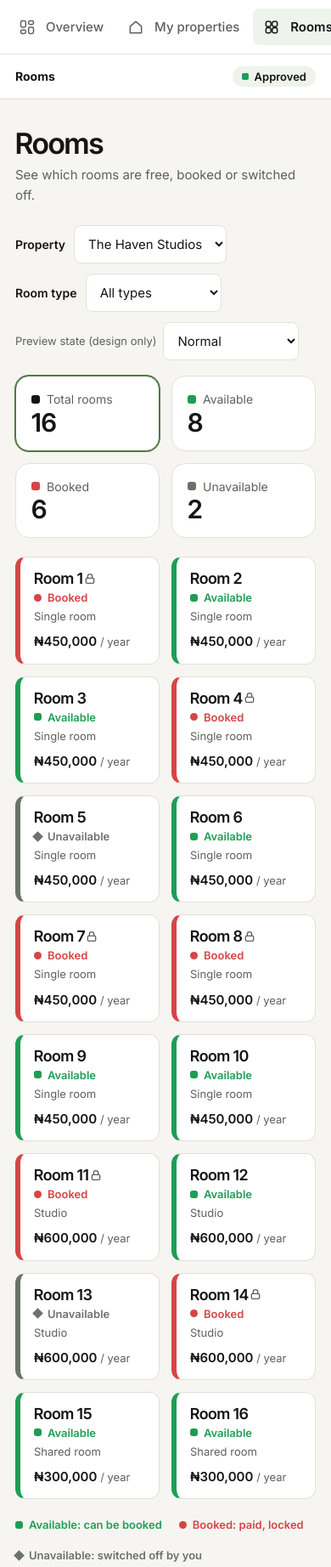
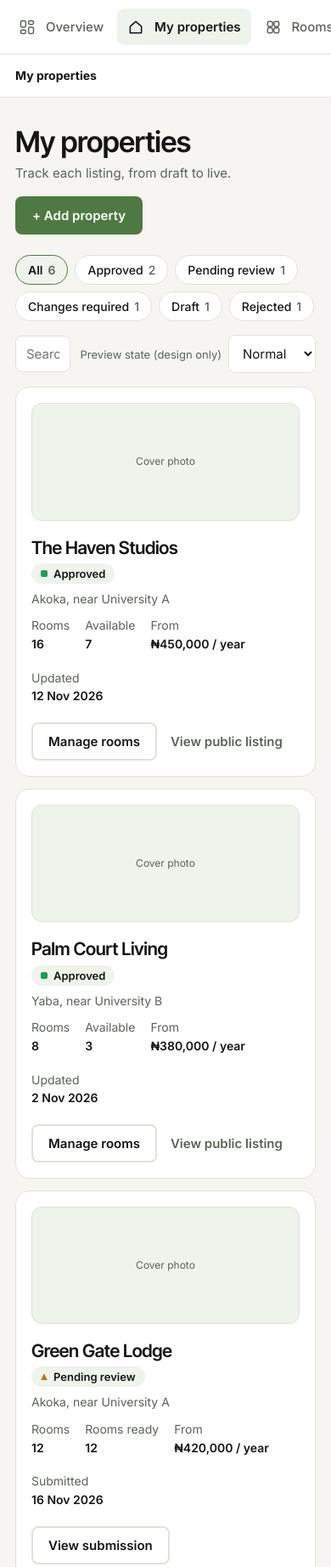
Before and after one commit to Judah1604/Janus-Studios, a plain HTML site: page index.html in a window 390 px wide. Shown: the top 1844 px of the page at 85% size. Drawn offline with Linux system fonts and the light colour scheme.

Commit message:
added new page

```diff
--- a/index.html
+++ b/index.html
@@ -6,7 +6,7 @@
 			name="viewport"
 			content="width=device-width, initial-scale=1, viewport-fit=cover"
 		/>
-		<title>StayHub – Rooms</title>
+		<title>StayHub – My properties</title>
 		<link
 			href="https://fonts.googleapis.com/css2?family=Inter:wght@400;500;600;700&family=Inter+Tight:wght@500;600;700&display=swap"
 			rel="stylesheet"
@@ -582,69 +582,43 @@
 				}
 			}
 
-			.stats {
-				display: grid;
-				grid-template-columns: repeat(4, 1fr);
-				gap: 14px;
-				margin-bottom: 22px;
+			.tabs {
+				display: flex;
+				gap: 8px;
+				flex-wrap: wrap;
+				margin-bottom: 16px;
 			}
-			.stat {
+			.tab {
+				font: 500 14px var(--b);
+				padding: 8px 14px;
+				border-radius: 999px;
+				border: 1px solid var(--line);
 				background: var(--card);
-				border: 1px solid var(--line);
-				border-radius: 16px;
-				padding: 16px 18px;
-				text-align: left;
-				font: inherit;
-				color: inherit;
+				color: var(--text);
 				cursor: pointer;
 			}
-			.stat:hover {
+			.tab:hover {
 				border-color: var(--text);
 			}
-			.stat[aria-pressed="true"] {
+			.tab[aria-pressed="true"] {
+				background: var(--soft);
 				border-color: var(--green);
-				box-shadow: 0 0 0 1px var(--green);
+				font-weight: 600;
 			}
-			.stat b {
-				display: block;
-				font: 600 30px var(--h);
-				line-height: 1.1;
-			}
-			.stat span {
+			.tab em {
+				font-style: normal;
 				color: var(--muted);
-				font-size: 14px;
-				display: flex;
-				align-items: center;
-				gap: 8px;
-			}
-			.dot {
-				width: 10px;
-				height: 10px;
-				border-radius: 3px;
-				display: inline-block;
-			}
-			.d-a {
-				background: var(--ok);
-			}
-			.d-b {
-				background: var(--bad);
-			}
-			.d-u {
-				background: var(--off);
-			}
-			.d-t {
-				background: var(--text);
+				margin-left: 6px;
 			}
 			.tools {
 				display: flex;
 				gap: 12px;
 				align-items: center;
 				flex-wrap: wrap;
-				margin-bottom: 18px;
+				margin-bottom: 16px;
 			}
-			.tools select {
-				width: auto;
-				min-width: 160px;
+			.tools input {
+				max-width: 300px;
 			}
 			.tools .prev {
 				margin-left: auto;
@@ -654,95 +628,110 @@
 				font-size: 13px;
 				color: var(--muted);
 			}
-			.rgrid {
-				display: grid;
-				grid-template-columns: repeat(4, 1fr);
-				gap: 14px;
+			.tools .prev select {
+				width: auto;
 			}
-			.tile {
+			.pc {
 				background: var(--card);
 				border: 1px solid var(--line);
-				border-left: 6px solid var(--off);
+				border-radius: 16px;
+				padding: 18px;
+				display: grid;
+				grid-template-columns: 132px 1fr auto;
+				gap: 20px;
+				align-items: center;
+			}
+			.pc + .pc {
+				margin-top: 14px;
+			}
+			.pt {
+				aspect-ratio: 4/3;
+				border-radius: 12px;
+				background: var(--soft);
+				border: 1px solid var(--line);
+				display: grid;
+				place-items: center;
+				color: var(--muted);
+				font-size: 12px;
+			}
+			.pc h3 {
+				font-size: 21px;
+			}
+			.pc .m {
+				color: var(--muted);
+				font-size: 14px;
+				margin: 3px 0 10px;
+			}
+			.pc .facts {
+				display: flex;
+				gap: 18px;
+				flex-wrap: wrap;
+				font-size: 14px;
+				margin-top: 10px;
+			}
+			.pc .facts span {
+				color: var(--muted);
+			}
+			.pc .facts b {
+				color: var(--text);
+				font-weight: 600;
+			}
+			.acts {
+				display: flex;
+				flex-direction: column;
+				gap: 8px;
+				min-width: 170px;
+			}
+			.acts .btn {
+				text-align: center;
+			}
+			.cl {
+				grid-column: 1/-1;
 				border-radius: 12px;
 				padding: 14px 16px;
-				text-align: left;
-				font: inherit;
-				color: inherit;
-				cursor: pointer;
-				display: flex;
-				flex-direction: column;
-				gap: 4px;
+				background: var(--soft);
+				font-size: 14px;
+				border-left: 5px solid var(--wait);
 			}
-			.tile:hover {
-				border-color: var(--text);
-				border-left-color: inherit;
-			}
-			.tile.a {
-				border-left-color: var(--ok);
-			}
-			.tile.b {
+			.cl.r {
 				border-left-color: var(--bad);
 			}
-			.tile.u {
-				border-left-color: var(--off);
+			.cl b {
+				display: block;
+				margin-bottom: 2px;
 			}
-			.tile.sel {
-				outline: 3px solid var(--green);
-				outline-offset: 2px;
+			.b-chg {
+				color: var(--wait);
 			}
-			.tile .n {
-				display: flex;
-				justify-content: space-between;
-				align-items: center;
-				font: 600 18px var(--h);
+			.b-chg:before {
+				border-radius: 50% !important;
 			}
-			.tile .m {
-				color: var(--muted);
-				font-size: 13px;
-			}
-			.tile .pr {
-				font-weight: 600;
-				margin-top: 4px;
-			}
-			.sl {
-				display: inline-flex;
-				align-items: center;
-				gap: 7px;
-				font: 600 13px var(--b);
-			}
-			.sl:before {
-				content: "";
-				width: 9px;
-				height: 9px;
-				border-radius: 3px;
-				background: currentColor;
-			}
-			.sl.a {
-				color: var(--ok);
-			}
-			.sl.b {
+			.b-bad {
 				color: var(--bad);
 			}
-			.sl.u {
-				color: var(--off);
-			}
-			.sl.b:before {
-				border-radius: 50%;
-			}
-			.sl.u:before {
-				border-radius: 0;
+			.b-bad:before {
 				transform: rotate(45deg);
 			}
-			.tile svg {
-				width: 16px;
-				height: 16px;
-				stroke: var(--muted);
-				fill: none;
-				stroke-width: 2;
+			.b-wait:before {
+				border-radius: 0 !important;
+				clip-path: polygon(50% 0, 100% 100%, 0 100%);
+			}
+			.prog {
+				height: 6px;
+				border-radius: 6px;
+				background: var(--line);
+				max-width: 220px;
+				margin-top: 6px;
+				overflow: hidden;
+			}
+			.prog i {
+				display: block;
+				height: 100%;
+				background: var(--green);
 			}
 			.sk {
-				height: 104px;
-				border-radius: 12px;
+				height: 130px;
+				border-radius: 16px;
 				background: linear-gradient(
 					90deg,
 					var(--line),
@@ -751,6 +740,9 @@
 				);
 				background-size: 200% 100%;
 				animation: sh 1.2s infinite;
+			}
+			.sk + .sk {
+				margin-top: 14px;
 			}
 			@keyframes sh {
 				to {
@@ -765,7 +757,7 @@
 			.msg {
 				border: 1px dashed var(--line);
 				border-radius: 16px;
-				padding: 44px 20px;
+				padding: 48px 20px;
 				text-align: center;
 				background: var(--card);
 			}
@@ -779,78 +771,6 @@
 			}
 			.msg.e {
 				border: 1px solid var(--bad);
-				border-style: solid;
-			}
-			.key {
-				display: flex;
-				gap: 20px;
-				flex-wrap: wrap;
-				margin-top: 22px;
-				font-size: 13px;
-				color: var(--muted);
-			}
-			.bd {
-				position: fixed;
-				inset: 0;
-				background: rgba(10, 15, 9, 0.45);
-				display: none;
-				z-index: 20;
-			}
-			.bd.on {
-				display: block;
-			}
-			.pn {
-				position: fixed;
-				top: 0;
-				right: 0;
-				bottom: 0;
-				width: 400px;
-				max-width: 100%;
-				background: var(--card);
-				border-left: 1px solid var(--line);
-				z-index: 21;
-				padding: 24px;
-				overflow: auto;
-				transform: translateX(100%);
-				visibility: hidden;
-				transition: transform 0.2s;
-			}
-			.pn.on {
-				transform: none;
-				visibility: visible;
-			}
-			@media (prefers-reduced-motion: reduce) {
-				.pn {
-					transition: none;
-				}
-			}
-			.pn .x {
-				float: right;
-			}
-			.pn h2 {
-				font-size: 26px;
-				margin: 4px 0 10px;
-			}
-			.pn .sum {
-				grid-template-columns: 130px 1fr;
-				margin: 18px 0;
-			}
-			.confirm {
-				background: var(--soft);
-				border-radius: 12px;
-				padding: 14px 16px;
-				margin-top: 14px;
-			}
-			.confirm p {
-				margin: 0 0 12px;
-			}
-			.confirm .row {
-				display: flex;
-				gap: 10px;
-			}
-			.exp {
-				color: var(--wait);
-				font-weight: 600;
 			}
 			.toast {
 				position: fixed;
@@ -865,17 +785,17 @@
 				display: none;
 				max-width: 90%;
 			}
-			@media (max-width: 1000px) {
-				.rgrid {
-					grid-template-columns: repeat(3, 1fr);
+			@media (max-width: 760px) {
+				.pc {
+					grid-template-columns: 1fr;
 				}
-			}
-			@media (max-width: 700px) {
-				.rgrid {
-					grid-template-columns: 1fr 1fr;
+				.pt {
+					aspect-ratio: 16/7;
 				}
-				.stats {
-					grid-template-columns: 1fr 1fr;
+				.acts {
+					flex-direction: row;
+					flex-wrap: wrap;
+					min-width: 0;
 				}
 				.tools .prev {
 					margin-left: 0;
@@ -903,12 +823,12 @@
 						<rect x="3" y="16" width="7" height="5" rx="2" /></svg
 					>Overview</a
 				>
-				<a href="#"
+				<a href="#" aria-current="page"
 					><svg viewBox="0 0 24 24">
 						<path d="M4 11l8-7 8 7v9H4z" /></svg
 					>My properties</a
 				>
-				<a href="#" aria-current="page"
+				<a href="#"
 					><svg viewBox="0 0 24 24">
 						<rect x="4" y="4" width="7" height="7" rx="2" />
 						<rect x="13" y="4" width="7" height="7" rx="2" />
@@ -947,20 +867,29 @@
 			<div>
 				<div class="top">
 					<span class="crumb"
-						><b style="color: var(--text)">Rooms</b></span
-					><span class="sp"></span
-					><span class="badge b-ok"><span>Approved</span></span>
+						><b style="color: var(--text)">My properties</b></span
+					>
 				</div>
 				<main>
 					<div class="head">
 						<div>
-							<h1>Rooms</h1>
-							<p>
-								See which rooms are free, booked or switched
-								off.
-							</p>
+							<h1>My properties</h1>
+							<p>Track each listing, from draft to live.</p>
 						</div>
+						<button
+							class="btn"
+							type="button"
+							onclick="toast('Opens the Add property flow')"
+						>
+							+ Add property
+						</button>
 					</div>
+					<div
+						class="tabs"
+						id="tabs"
+						role="group"
+						aria-label="Filter by status"
+					></div>
 					<div class="tools">
 						<label
 							class="f"
@@ -968,26 +897,18 @@
 								flex-direction: row;
 								align-items: center;
 								gap: 10px;
+								flex: 1;
+								max-width: 340px;
 							"
-							>Property<select id="prop">
-								<option>The Haven Studios</option>
-								<option>Palm Court Living</option>
-							</select></label
-						>
-						<label
-							class="f"
-							style="
-								flex-direction: row;
-								align-items: center;
-								gap: 10px;
-							"
-							>Room type<select id="ty">
-								<option value="">All types</option>
-								<option>Single room</option>
-								<option>Studio</option>
-								<option>Shared room</option>
-							</select></label
-						>
+							><span
+								class="sr"
+								style="position: absolute; left: -9999px"
+								>Search properties</span
+							><input
+								type="text"
+								id="q"
+								placeholder="Search by name or area"
+						/></label>
 						<div class="prev">
 							<label for="ps">Preview state (design only)</label
 							><select id="ps">
@@ -998,128 +919,126 @@
 							</select>
 						</div>
 					</div>
-					<div class="stats" id="stats"></div>
 					<div id="g" aria-live="polite"></div>
-					<div class="key">
-						<span class="sl a">Available: can be booked</span
-						><span class="sl b">Booked: paid, locked</span
-						><span class="sl u"
-							>Unavailable: switched off by you</span
-						>
-					</div>
 					<p class="tag">
-						Sample data shown for design purposes only. A room
-						becomes Booked only after StayHub verifies the tenant's
-						payment.
+						Sample data shown for design purposes only. Only
+						Approved properties appear in public search. Changes to
+						an approved listing are reviewed before they go live.
 					</p>
 				</main>
 			</div>
 		</div>
-		<div class="bd" id="bd"></div>
-		<aside
-			class="pn"
-			id="pn"
-			role="dialog"
-			aria-modal="true"
-			aria-label="Room details"
-		></aside>
 		<div class="toast" id="tt" role="status"></div>
 		<script>
-			const NAMES = [
-				"Amaka O.",
-				"Tunde A.",
-				"Ngozi E.",
-				"Ibrahim S.",
-				"Chidera N.",
-				"Bola K.",
-				"Funke A.",
+			const P = [
+				{
+					n: "The Haven Studios",
+					a: "Akoka, near University A",
+					s: "ok",
+					r: 16,
+					av: 7,
+					p: 450000,
+					u: "12 Nov 2026",
+				},
+				{
+					n: "Palm Court Living",
+					a: "Yaba, near University B",
+					s: "ok",
+					r: 8,
+					av: 3,
+					p: 380000,
+					u: "2 Nov 2026",
+				},
+				{
+					n: "Green Gate Lodge",
+					a: "Akoka, near University A",
+					s: "wait",
+					r: 12,
+					av: 12,
+					p: 420000,
+					u: "16 Nov 2026",
+					sub: "16 Nov 2026",
+				},
+				{
+					n: "Unity Hall",
+					a: "Yaba, near University B",
+					s: "chg",
+					r: 10,
+					av: 10,
+					p: 350000,
+					u: "14 Nov 2026",
+					why: "The photos don't show the actual rooms. Please upload photos of each room type and add the full street address.",
+					on: "15 Nov 2026",
+				},
+				{
+					n: "Campus Edge Rooms",
+					a: "Not added yet",
+					s: "draft",
+					r: 0,
+					av: 0,
+					p: 0,
+					u: "9 Nov 2026",
+					step: 2,
+				},
+				{
+					n: "Old Mill Court",
+					a: "Surulere",
+					s: "bad",
+					r: 6,
+					av: 6,
+					p: 300000,
+					u: "28 Oct 2026",
+					why: "We couldn't confirm that this property exists at the address given. Contact support if you think this is a mistake.",
+					on: "30 Oct 2026",
+				},
 			];
-			const naira = (n) => "₦" + Number(n).toLocaleString("en-NG"),
-				TODAY = new Date("2026-11-18");
-			const fmt = (s) =>
-				new Date(s).toLocaleDateString("en-GB", {
-					day: "numeric",
-					month: "short",
-					year: "numeric",
-				});
-			const LBL = { a: "Available", b: "Booked", u: "Unavailable" };
-			function gen(n, off) {
-				const st = [
-					"b",
-					"a",
-					"a",
-					"b",
-					"u",
-					"a",
-					"b",
-					"b",
-					"a",
-					"a",
-					"b",
-					"a",
-					"u",
-					"b",
-					"a",
-					"a",
-				];
-				return Array.from({ length: n }, (_, i) => {
-					const s = st[(i + off) % 16],
-						t =
-							i < n * 0.6
-								? "Single room"
-								: i < n * 0.85
-									? "Studio"
-									: "Shared room",
-						p =
-							t == "Single room"
-								? 450000
-								: t == "Studio"
-									? 600000
-									: 300000;
-					const r = {
-						id: i,
-						name: "Room " + (i + 1),
-						type: t,
-						price: p,
-						s,
-					};
-					if (s == "b") {
-						r.tn = NAMES[i % 7];
-						r.ref = "SH-" + (24100 + i * 7);
-						r.st = "2026-09-01";
-						r.en = i == 3 ? "2026-12-15" : "2027-08-31";
-					}
-					return r;
-				});
+			const L = {
+				ok: ["Approved", "b-ok"],
+				wait: ["Pending review", "b-wait"],
+				chg: ["Changes required", "b-chg"],
+				draft: ["Draft", "b-draft"],
+				bad: ["Rejected", "b-bad"],
+			};
+			const TABS = [
+				["all", "All"],
+				["ok", "Approved"],
+				["wait", "Pending review"],
+				["chg", "Changes required"],
+				["draft", "Draft"],
+				["bad", "Rejected"],
+			];
+			const $ = (s) => document.querySelector(s),
+				naira = (n) => "₦" + Number(n).toLocaleString("en-NG");
+			let f = "all",
+				ps = "n";
+			function acts(p) {
+				return {
+					ok: '<button class="btn g" type="button">Manage rooms</button><button class="btn t" type="button">View public listing</button>',
+					wait: '<button class="btn g" type="button">View submission</button>',
+					chg: '<button class="btn" type="button">Edit and resubmit</button>',
+					draft: '<button class="btn" type="button">Continue editing</button><button class="btn t" type="button">Delete draft</button>',
+					bad: '<button class="btn g" type="button">Contact support</button>',
+				}[p.s];
 			}
-			let data = {
-					"The Haven Studios": gen(16, 0),
-					"Palm Court Living": gen(8, 3),
-				},
-				f = "all",
-				sel = null,
-				ps = "n",
-				conf = false;
-			const $ = (s) => document.querySelector(s),
-				cur = () => data[$("#prop").value];
-			const ic =
-				'<svg viewBox="0 0 24 24" aria-hidden="true"><rect x="5" y="11" width="14" height="9" rx="2"/><path d="M8 11V8a4 4 0 018 0v3"/></svg>';
+			function info(p) {
+				if (p.s == "draft")
+					return `<div class="m">${p.a}</div><span class="prog" style="display:block"><i style="width:${p.step * 25}%"></i></span><div class="m" style="margin:6px 0 0">Step ${p.step} of 4 complete</div>`;
+				return `<div class="m">${p.a}</div><div class="facts"><div><span>Rooms</span><br><b>${p.r}</b></div><div><span>${p.s == "ok" ? "Available" : "Rooms ready"}</span><br><b>${p.av}</b></div><div><span>From</span><br><b>${naira(p.p)} / year</b></div><div><span>${p.s == "wait" ? "Submitted" : "Updated"}</span><br><b>${p.sub || p.u}</b></div></div>`;
+			}
+			function card(p) {
+				const [l, c] = L[p.s];
+				return `<article class="pc"><div class="pt" role="img" aria-label="Cover photo placeholder">Cover photo</div><div><h3>${p.n}</h3><span class="badge ${c}" style="margin:6px 0 4px"><span>${l}</span></span>${info(p)}</div><div class="acts">${acts(p)}</div>
+${p.s == "chg" || p.s == "bad" ? `<div class="cl ${p.s == "bad" ? "r" : ""}"><b>${p.s == "bad" ? "Reason for rejection" : "What to fix"} · StayHub review team, ${p.on}</b>${p.why}</div>` : ""}
+${p.s == "wait" ? `<div class="cl" style="border-left-color:var(--wait)"><b>Under review</b>We'll email you when it's approved or if we need changes. It won't appear in search until then.</div>` : ""}</article>`;
+			}
 			function draw() {
-				const all = cur(),
-					c = { all: all.length, a: 0, b: 0, u: 0 };
-				all.forEach((r) => c[r.s]++);
-				$("#stats").innerHTML = [
-					["all", "Total rooms", "t"],
-					["a", "Available", "a"],
-					["b", "Booked", "b"],
-					["u", "Unavailable", "u"],
-				]
-					.map(
-						([k, l, d]) =>
-							`<button class="stat" data-f="${k}" aria-pressed="${f == k}"><span><i class="dot d-${d}"></i>${l}</span><b>${ps == "n" ? c[k] : "–"}</b></button>`,
-					)
-					.join("");
-				document.querySelectorAll(".stat").forEach(
+				const c = { all: P.length };
+				P.forEach((p) => (c[p.s] = (c[p.s] || 0) + 1));
+				$("#tabs").innerHTML = TABS.map(
+					([k, t]) =>
+						`<button class="tab" data-f="${k}" aria-pressed="${f == k}">${t}<em>${ps == "n" ? c[k] || 0 : "–"}</em></button>`,
+				).join("");
+				document.querySelectorAll(".tab").forEach(
 					(b) =>
 						(b.onclick = () => {
 							f = b.dataset.f;
@@ -1127,132 +1046,41 @@
 						}),
 				);
 				const g = $("#g"),
-					ty = $("#ty").value;
+					q = $("#q").value.trim().toLowerCase();
 				if (ps == "l") {
 					g.innerHTML =
-						'<div class="rgrid">' +
-						'<div class="sk"></div>'.repeat(8) +
-						"</div>";
+						'<div class="sk"></div><div class="sk"></div><div class="sk"></div>';
 					return;
 				}
 				if (ps == "x") {
 					g.innerHTML =
-						"<div class=\"msg e\" role=\"alert\"><h3>We couldn't load your rooms</h3><p>Check your connection and try again. Your room data hasn't changed.</p><button class=\"btn\" onclick=\"$('#ps').value='n';ps='n';draw()\">Try again</button></div>";
+						'<div class="msg e" role="alert"><h3>We couldn\'t load your properties</h3><p>Check your connection and try again. Nothing has been lost.</p><button class="btn" onclick="ps=\'n\';$(\'#ps\').value=\'n\';draw()">Try again</button></div>';
 					return;
 				}
-				let list =
+				const list =
 					ps == "e"
 						? []
-						: all.filter(
-								(r) =>
-									(f == "all" || r.s == f) &&
-									(!ty || r.type == ty),
+						: P.filter(
+								(p) =>
+									(f == "all" || p.s == f) &&
+									(!q ||
+										(p.n + p.a).toLowerCase().includes(q)),
 							);
 				if (!list.length) {
-					g.innerHTML = `<div class="msg"><h3>${ps == "e" ? "No rooms added yet" : "No rooms match this filter"}</h3><p>${ps == "e" ? "Add rooms to your property so students can book them." : "Try a different status or room type."}</p><button class="btn g" onclick="rs()">${ps == "e" ? "Add rooms" : "Clear filters"}</button></div>`;
+					const e = ps == "e";
+					g.innerHTML = `<div class="msg"><h3>${e ? "You haven't added a property yet" : "No properties match"}</h3><p>${e ? "Add your first property. It goes live once the StayHub team approves it." : "Try another status or a different search."}</p><button class="btn ${e ? "" : "g"}" onclick="${e ? "toast('Opens the Add property flow')" : "f='all';$('#q').value='';draw()"}">${e ? "+ Add property" : "Clear filters"}</button></div>`;
 					return;
 				}
-				g.innerHTML =
-					'<div class="rgrid">' +
-					list
-						.map(
-							(r) =>
-								`<button class="tile ${r.s}${sel == r.id ? " sel" : ""}" data-i="${r.id}" aria-label="${r.name}, ${r.type}, ${LBL[r.s]}"><div class="n">${r.name}${r.s == "b" ? ic : ""}</div><span class="sl ${r.s}">${LBL[r.s]}</span><span class="m">${r.type}</span><span class="pr">${naira(r.price)} <span class="m" style="font-weight:400">/ year</span></span></button>`,
-						)
-						.join("") +
-					"</div>";
-				document
-					.querySelectorAll(".tile")
-					.forEach((t) => (t.onclick = () => open(+t.dataset.i)));
-			}
-			function rs() {
-				f = "all";
-				$("#ty").value = "";
-				if (ps == "e") {
-					ps = "n";
-					$("#ps").value = "n";
-				}
-				draw();
-			}
-			function open(i) {
-				sel = i;
-				conf = false;
-				panel();
-				$("#pn").classList.add("on");
-				$("#bd").classList.add("on");
-				draw();
-				$("#cl").focus();
-			}
-			function close() {
-				sel = null;
-				$("#pn").classList.remove("on");
-				$("#bd").classList.remove("on");
-				draw();
-			}
-			function panel() {
-				const r = cur().find((x) => x.id == sel);
-				if (!r) return;
-				let body = "";
-				if (r.s == "b") {
-					const days = Math.round((new Date(r.en) - TODAY) / 864e5);
-					body = `<dl class="sum"><dt>Tenant</dt><dd>${r.tn}</dd><dt>Booking ref</dt><dd>${r.ref}</dd><dt>Payment</dt><dd>Paid and verified</dd><dt>Tenancy starts</dt><dd>${fmt(r.st)}</dd><dt>Tenancy ends</dt><dd>${fmt(r.en)}${days <= 60 ? ` <span class="exp">· ends in ${days} days</span>` : ""}</dd></dl><div class="note">This room is locked because it has a paid booking. To change a booking, contact StayHub support.</div>`;
-				} else if (conf) {
-					const to = r.s == "a" ? "unavailable" : "available";
-					body = `<div class="confirm"><p><b>Mark ${r.name} as ${to}?</b><br>${to == "unavailable" ? "Students won't be able to book it until you switch it back." : "Students will be able to book it again."}</p><div class="row"><button class="btn" id="ok">Yes, mark ${to}</button><button class="btn g" id="no">Cancel</button></div></div>`;
-				} else
-					body = `<div class="note">${r.s == "a" ? "This room is open for booking. Switch it off if it can't be rented, for example during repairs." : "This room is switched off and hidden from booking."}</div><div style="margin-top:16px"><button class="btn ${r.s == "a" ? "g" : ""}" id="tg">${r.s == "a" ? "Mark as unavailable" : "Mark as available"}</button></div>`;
-				$("#pn").innerHTML =
-					`<button class="btn g x" id="cl" aria-label="Close">×</button><span class="sl ${r.s}">${LBL[r.s]}</span><h2>${r.name}</h2><p style="color:var(--muted);margin:0">${r.type} · ${naira(r.price)} per year</p>${r.s == "b" ? "" : "<br>"}${body}`;
-				$("#cl").onclick = close;
-				const tg = $("#tg");
-				if (tg)
-					tg.onclick = () => {
-						conf = true;
-						panel();
-						$("#ok").focus();
-					};
-				const ok = $("#ok");
-				if (ok) {
-					ok.onclick = () => {
-						r.s = r.s == "a" ? "u" : "a";
-						toast(
-							`${r.name} marked ${LBL[r.s].toLowerCase()}. Change saved.`,
-						);
-						conf = false;
-						panel();
-						draw();
-					};
-					$("#no").onclick = () => {
-						conf = false;
-						panel();
-					};
-				}
+				g.innerHTML = list.map(card).join("");
 			}
 			function toast(m) {
 				const t = $("#tt");
 				t.textContent = m;
 				t.style.display = "block";
 				clearTimeout(t.h);
-				t.h = setTimeout(() => (t.style.display = "none"), 2600);
+				t.h = setTimeout(() => (t.style.display = "none"), 2200);
 			}
-			$("#bd").onclick = close;
-			document.addEventListener("keydown", (e) => {
-				if (e.key == "Escape" && sel !== null) close();
-			});
-			$("#ty").onchange = draw;
-			$("#prop").onchange = () => {
-				sel = null;
-				f = "all";
-				close();
-				ps = "l";
-				$("#ps").value = "l";
-				draw();
-				setTimeout(() => {
-					ps = "n";
-					$("#ps").value = "n";
-					draw();
-				}, 700);
-			};
+			$("#q").oninput = draw;
 			$("#ps").onchange = (e) => {
 				ps = e.target.value;
 				draw();
```
